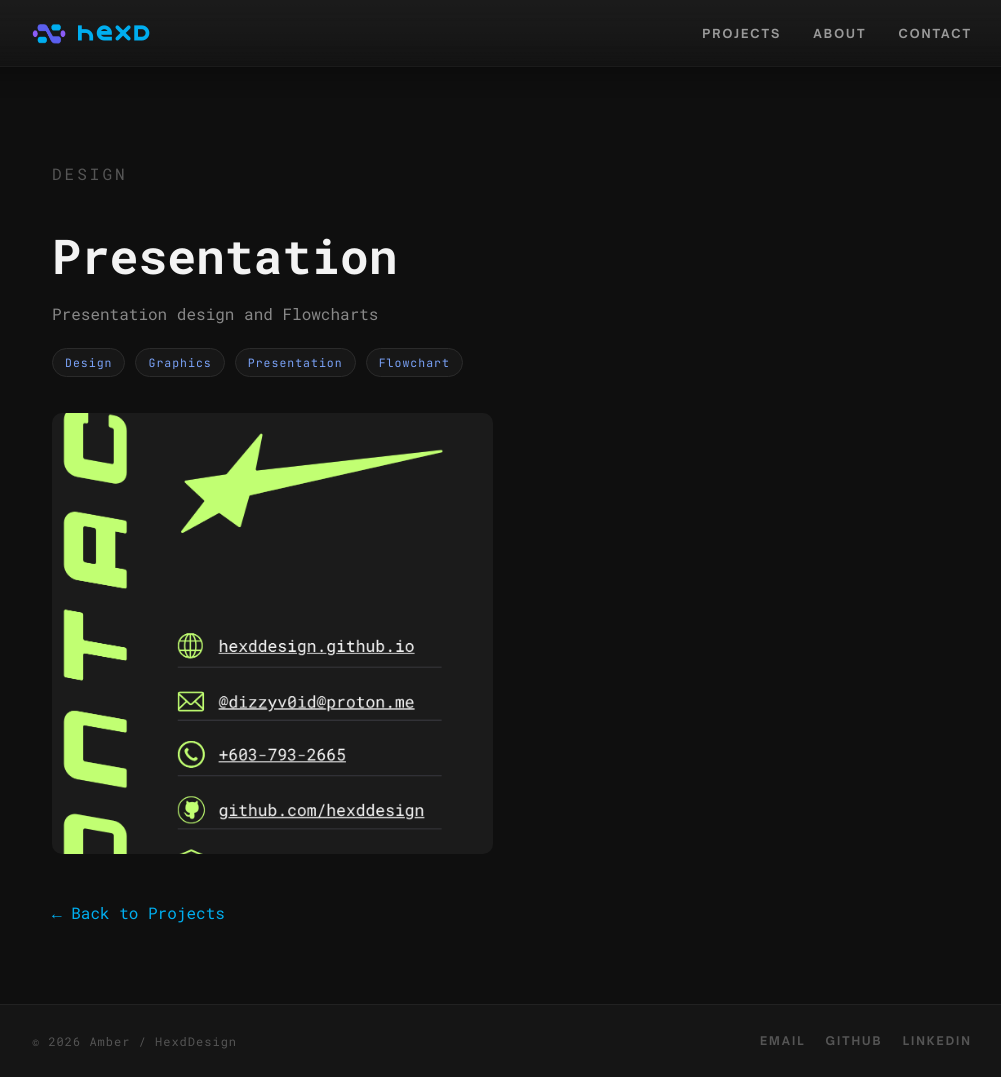
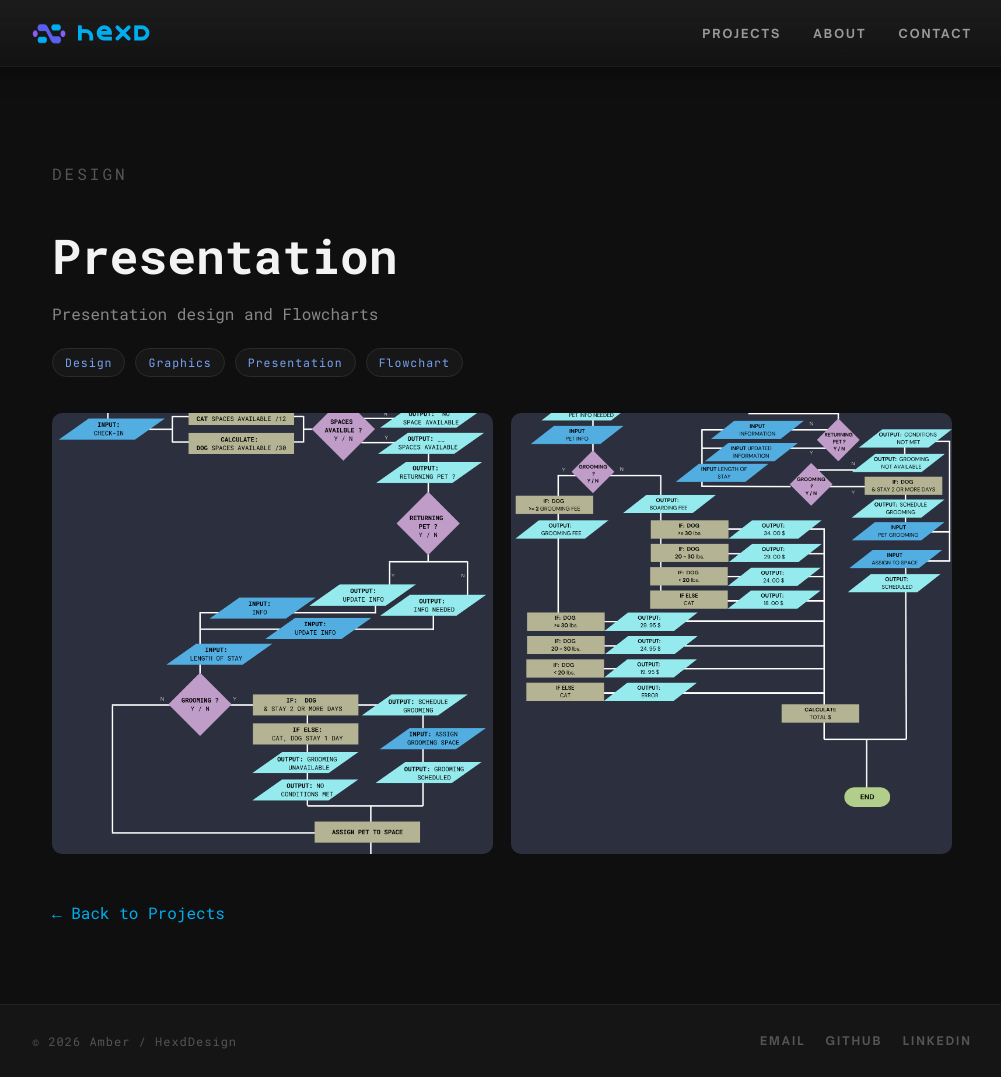
Before and after one commit to HexdDesign/hexddesign.github.io, a Jekyll site: the page built from _projects/design-presentation.md, in a window 1280 px wide and 1077 px high. Shown: the whole window, without its empty margins (138-1139 px from the left). Built offline with Jekyll 4.4.1, drawn with Linux system fonts in a browser that asks for light colours; some web fonts are replaced.

Commit message:
Change cover and image filenames in design presentation
Updated cover and image paths for the presentation.

```diff
--- a/_projects/design-presentation.md
+++ b/_projects/design-presentation.md
@@ -5,8 +5,9 @@ title: Presentation
 description: Presentation design and Flowcharts
 category: design
 tags: [Design, Graphics, Presentation, Flowchart]
-cover: /assets/images/assets/White & Black Minimalist Contact Information Store Your Story(1).png
+cover: /assets/images/assets/Black Modern Simple Black Green Organization Flow Chart Graph (3900 x 2875 px) (Billboard (Portrait)).png
 images:
-  - /assets/images/assets/White & Black Minimalist Contact Information Store Your Story(1).png
+  - /assets/images/assets/Black Modern Simple Black Green Organization Flow Chart Graph (3900 x 2875 px) (Billboard (Portrait))(1).png
+  - /assets/images/assets/Black Modern Simple Black Green Organization Flow Chart Graph (3900 x 2875 px) (Billboard (Portrait)).png
 
 ---
```
